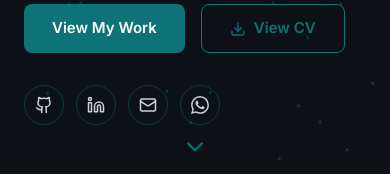
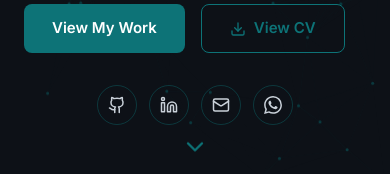
Before and after one commit to pjperfect/portfolio, a React (Vite) app: page / in a window 390 px wide. Shown: the part 739-913 px from the top of the page. Built offline with nearby package versions, Linux system fonts and the light colour scheme.

Commit message:
fix: center social icons on mobile, fix creative work tab scroll

```diff
--- a/src/app/components/CreativeWork.tsx
+++ b/src/app/components/CreativeWork.tsx
@@ -262,7 +262,7 @@ export function CreativeWork() {
         <div
           style={{
             display: 'flex',
-            justifyContent: 'center',
+            justifyContent: 'flex-start',
             marginBottom: 48,
             overflowX: 'auto',
             gap: 10,
--- a/src/app/components/Hero.tsx
+++ b/src/app/components/Hero.tsx
@@ -9,7 +9,8 @@ function WhatsAppIcon({ size = 18 }: { size?: number }) {
   );
 }
 
-const profilePhoto = "https://philip-portfolio-assets.s3.eu-north-1.amazonaws.com/Alasya.jpg";
+const profilePhoto =
+  'https://philip-portfolio-assets.s3.eu-north-1.amazonaws.com/Alasya.jpg';
 
 export function Hero() {
   const canvasRef = useRef<HTMLCanvasElement>(null);
@@ -248,7 +249,10 @@ export function Hero() {
               View CV
             </a>
           </div>
-          <div style={{ display: 'flex', gap: 12, flexWrap: 'wrap' }}>
+          <div
+            style={{ display: 'flex', gap: 12, flexWrap: 'wrap' }}
+            className="hero-socials"
+          >
             {[
               {
                 icon: <Github size={18} />,
@@ -369,6 +373,7 @@ export function Hero() {
         .hero-photo-wrap { order: 2; }
         .hero-text { order: 1; }
         @media (max-width: 767px) {
+          .hero-socials { justify-content: center; }
           .hero-name { font-size: 40px !important; }
           .hero-inner { flex-direction: column !important; align-items: center !important; text-align: center; gap: 32px !important; }
           .hero-photo-wrap { order: 1 !important; }
```
